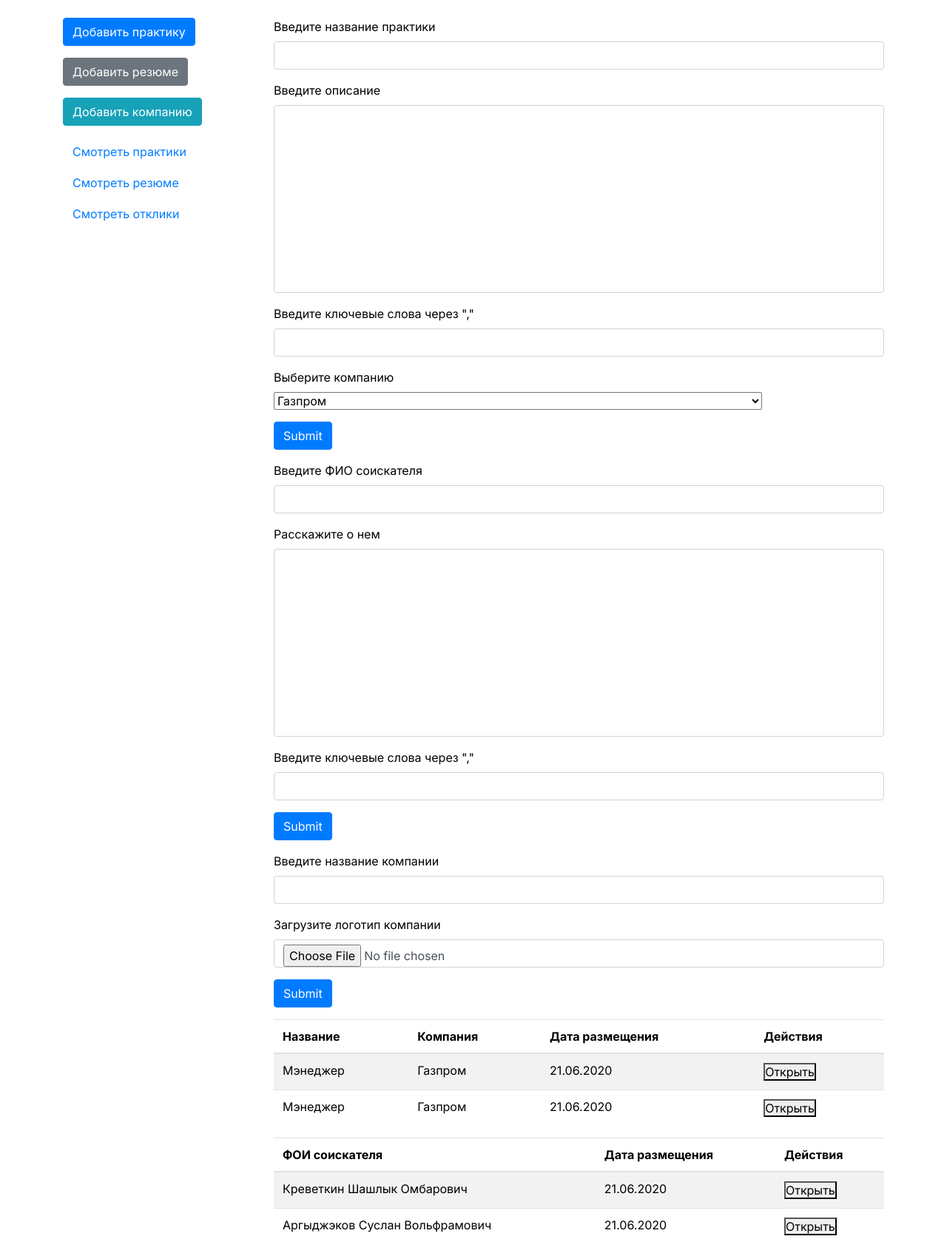
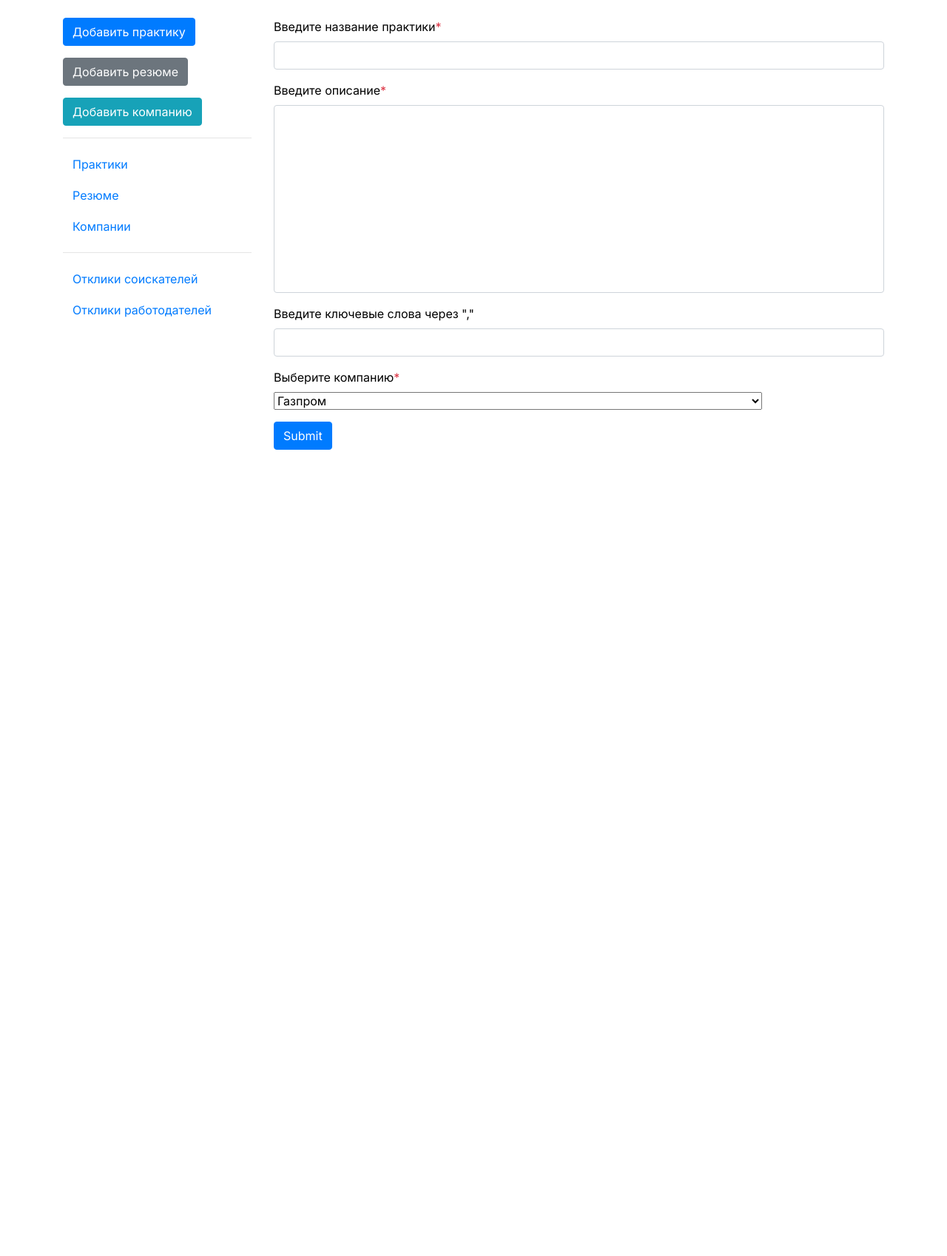
Before and after one commit to PontiiPilates/native.internship, a PHP site: page /admin.php?block=add-practice in a window 1280 px wide. Shown: the part 89-1787 px from the top of the page at 74% size. After the commit the page ends 697 px from the top, so only its background shows below. Run offline with PHP 8.4, Linux system fonts and the light colour scheme.

Commit message:
Доработка интерфейса. Начало spa.

```diff
--- a/admin.php
+++ b/admin.php
@@ -3,7 +3,14 @@
 <!-- Подключил бутстрап на этой странице, чтобы быстренько накидать основные стили. -->
 
 <head>
+  <!-- Latest compiled and minified CSS -->
   <link rel="stylesheet" href="https://maxcdn.bootstrapcdn.com/bootstrap/4.1.0/css/bootstrap.min.css">
+  <!-- jQuery library -->
+  <script src="https://ajax.googleapis.com/ajax/libs/jquery/3.3.1/jquery.min.js"></script>
+  <!-- Popper JS -->
+  <script src="https://cdnjs.cloudflare.com/ajax/libs/popper.js/1.14.0/umd/popper.min.js"></script>
+  <!-- Latest compiled JavaScript -->
+  <script src="https://maxcdn.bootstrapcdn.com/bootstrap/4.1.0/js/bootstrap.min.js"></script>
 </head>
 
 <?php require('chunks/head.php'); ?>
@@ -20,136 +27,55 @@
     <div class="row ">
       <div class="col-lg-3 col-sm-12">
         <ul>
-                    <li class="mb-3"><a href="##" class="btn btn-primary">Добавить практику</a></li>
+          <li class="mb-3"><a href="?block=add-practice" class="btn btn-primary">Добавить практику</a></li>
           <li class="mb-3"><a href="##" class="btn btn-secondary">Добавить резюме</a></li>
           <li class="mb-3"><a href="##" class="btn btn-info">Добавить компанию</a></li>
         </ul>
+        <hr>
         <ul>
-                    <li class="mb-1"><a href="##" class="btn btn-link">Смотреть практики</a></li>
-                    <li class="mb-1"><a href="##" class="btn btn-link">Смотреть резюме</a></li>
-                    <li class="mb-1"><a href="##" class="btn btn-link">Смотреть отклики</a></li>
+          <li class="mb-1"><a href="?block=list-practice" class="btn btn-link">Практики</a></li>
+          <li class="mb-1"><a href="##" class="btn btn-link">Резюме</a></li>
+          <li class="mb-1"><a href="##" class="btn btn-link">Компании</a></li>
+        </ul>
+        <hr>
+        <ul>
+          <li class="mb-1"><a href="?block=output_list_respond_applicant" class="btn btn-link">Отклики соискателей</a></li>
+          <li class="mb-1"><a href="##" class="btn btn-link">Отклики работодателей</a></li>
         </ul>
       </div>
       <div class="col-lg-9 col-sm-12">
         <div class="content">
 
-                    <!-- Форма добавления практики -->
-                    <form action="">
-                        <div class="form-group">
-                            <label for="">Введите название практики</label>
-                            <input type="text" name="" class="form-control">
-                        </div>
-                        <div class="form-group">
-                            <label for="">Введите описание</label>
-                            <textarea name="" id="" cols="30" rows="10" class="form-control"></textarea>
-                        </div>
-
-                        <div class="form-group">
-                            <label for="">Введите ключевые слова через ","</label>
-                            <input type="text" class="form-control">
-                        </div>
-                        <div class="form-group">
-                            <label for="">Выберите компанию</label>
-                            <select name="" id="">
-                                <option value="" class="form-control">Газпром</option>
-                            </select>
-                        </div>
-                        <div class="form-group">
-                            <input type="submit" class="btn btn-primary">
-                        </div>
-                    </form>
-
-                    <!-- Форма добавления резюме -->
-                    <form action="">
-                        <div class="form-group">
-                            <label for="">Введите ФИО соискателя</label>
-                            <input type="text" name="" class="form-control">
-                        </div>
-                        <div class="form-group">
-                            <label for="">Расскажите о нем</label>
-                            <textarea name="" id="" cols="30" rows="10" class="form-control"></textarea>
-                        </div>
-                        <div class="form-group">
-                            <label for="">Введите ключевые слова через ","</label>
-                            <input type="text" class="form-control">
-                        </div>
-                        <div class="form-group">
-                            <input type="submit" class="btn btn-primary">
-                        </div>
-                    </form>
-
-                    <!-- Форма добавления компании -->
-                    <form action="">
-                        <div class="form-group">
-                            <label for="">Введите название компании</label>
-                            <input type="text" name="" class="form-control">
-                        </div>
-                        <div class="form-group">
-                            <label for="">Загрузите логотип компании</label>
-                            <input type="file" class="form-control">
-                        </div>
-                        <div class="form-group">
-                            <input type="submit" class="btn btn-primary">
-                        </div>
-                    </form>
-
-                    <!-- Таблица вывода практик -->
-                    <!-- После открытия переходим на страницу вывода конкретной практики или показываем ее в попап окне-->
-                    <table class="table table-striped table-hover">
-                        <thead>
-                            <tr>
-                                <th>Название</th>
-                                <th>Компания</th>
-                                <th>Дата размещения</th>
-                                <th>Действия</th>
-                            </tr>
-                        </thead>
-                        <tbody>
-                            <tr>
-                                <td>Мэнеджер</td>
-                                <td>Газпром</td>
-                                <td>21.06.2020</td>
-                                <td><button>Открыть</button></td>
-                            </tr>
-                            <tr>
-                                <td>Мэнеджер</td>
-                                <td>Газпром</td>
-                                <td>21.06.2020</td>
-                                <td><button>Открыть</button></td>
-                            </tr>
-                        </tbody>
-                    </table>
+          <?php
+          // Сценарии изменения контента.
+          // TODO: Хорошо бы сделать переменные в отдельном файле с GET-параметрами. Для стандартизации.
+          if ($_GET['block'] == 'add-practice') {
+            require('chunks/block_add_practice.php');
+          }
+          if ($_GET['block'] == 'list-practice') {
+            require('chunks/block_output_list_practice.php');
+          }
+          if ($_GET['block'] == 'output_list_respond_applicant') {
+            require('chunks/block_output_list_respond_applicant.php');
+          }
+          ?>
 
 
-                    <!-- Таблица вывода резюме -->
-                    <!-- После открытия переходим на страницу вывода конкретной практики или показываем ее в попап окне-->
-                    <table class="table table-striped table-hover">
-                        <thead>
-                            <tr>
-                                <th>ФОИ соискателя</th>
-                                <th>Дата размещения</th>
-                                <th>Действия</th>
-                            </tr>
-                        </thead>
-                        <tbody>
-                            <tr>
-                                <td>Креветкин Шашлык Омбарович</td>
-                                <td>21.06.2020</td>
-                                <td><button>Открыть</button></td>
-                            </tr>
-                            <tr>
-                                <td>Аргыджэков Суслан Вольфрамович</td>
-                                <td>21.06.2020</td>
-                                <td><button>Открыть</button></td>
-                            </tr>
-                        </tbody>
-                    </table>
 
-                    <!-- Таблица вывода компаний -->
-
-                    <!-- Таблица вывода откликов -->
+          <?php // require('chunks/block_add_resume.php');
+          ?>
+          <?php // require('chunks/block_add_company.php');
+          ?>
 
 
+          <?php // require('chunks/block_output_list_resume.php');
+          ?>
+          <?php // require('chunks/block_output_list_company.php');
+          ?>
+
+
+          <?php // require('chunks/block_output_list_respond_employer.php');
+          ?>
 
         </div>
       </div>
--- /dev/null
+++ b/chunks/block_add_practice.php
@@ -0,0 +1,25 @@
+<!-- Форма добавления практики. -->
+<form action="" method="POST">
+  <div class="form-group">
+    <label for="practice_name">Введите название практики<span class="text-danger">*</span></label>
+    <input type="text" name="practice_name" id="practice_name" class="form-control" required>
+  </div>
+  <div class="form-group">
+    <label for="practice_name">Введите описание<span class="text-danger">*</span></label>
+    <textarea name="practice_name" id="practice_about" cols="30" rows="10" class="form-control" required></textarea>
+  </div>
+
+  <div class="form-group">
+    <label for="practice_keyword">Введите ключевые слова через ","</label>
+    <input type="text" class="form-control" name="practice_keyword" id="practice_keyword">
+  </div>
+  <div class="form-group">
+    <label for="company">Выберите компанию<span class="text-danger">*</span></label>
+    <select name="company" id="company" required>
+      <option value="" class="form-control">Газпром</option>
+    </select>
+  </div>
+  <div class="form-group">
+    <input type="submit" class="btn btn-primary">
+  </div>
+</form>
--- a/chunks/links_scripts.php
+++ b/chunks/links_scripts.php
@@ -1 +1,2 @@
 <script type="text/javascript" src="js/main.js"></script>
+<script type="text/javascript" src="modules/spa/spa_functions.js"></script>
```
Also changed, not shown: chunks/block_add_company.php (added, +14 -0 lines), chunks/block_add_resume.php (added, +18 -0 lines), chunks/block_output_list_company.php (added, +23 -0 lines), chunks/block_output_list_practice.php (added, +78 -0 lines), chunks/block_output_list_respond_applicant.php (added, +29 -0 lines), chunks/block_output_list_respond_employer.php (added, +29 -0 lines), chunks/block_output_list_resume.php (added, +24 -0 lines), functions/script.php (added, +9 -0 lines), modules/spa/spa_functions.js (added, +16 -0 lines). Lines whose indentation alone changed are shown as unchanged.
